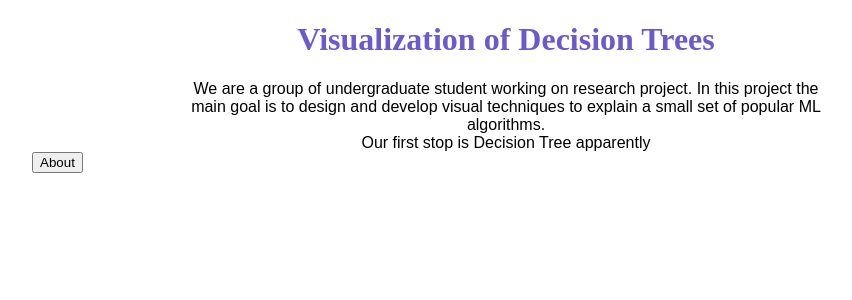
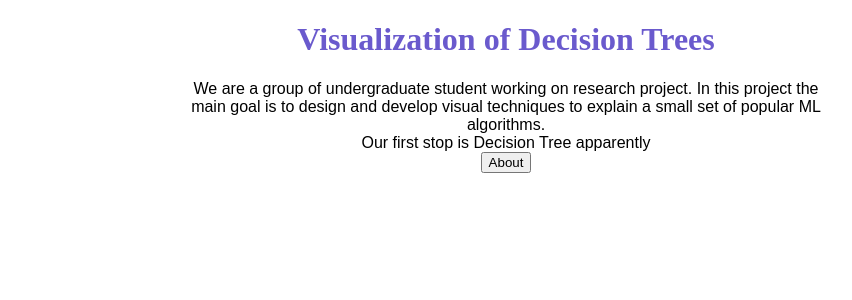
Before and after one commit to SBNC-Bavlab/bokeh-decision-tree, a Flask app: page / in a window 1280 px wide. Shown: the top 300 px of the page, without its empty margins (134-986 px from the left). Run offline with Flask 2, Linux system fonts and the light colour scheme; parts of the project's set-up code (start-up, migrations or seed data) failed here and were passed over.

Commit message:
center button and bokeh

```diff
--- a/templates/index.html
+++ b/templates/index.html
@@ -7,12 +7,14 @@
 </head>
 
 <body>
-  <div style="width: 75%; margin: 0 auto;">
+  <div style="width: 100%; position: relative; margin: 0 auto;">
     <h1 style="color:slateblue; text-align:center;" >Visualization of Decision Trees</h1>
     <div style="margin-left: auto; margin-right: auto; width: 40em; font-family: Arial; text-align: center" >We are a group of undergraduate student working on research project. In this project the main goal is to design and develop visual techniques to explain a small set of popular ML algorithms.
     <br>Our first stop is Decision Tree apparently</div>
-    <button onclick="hide()" style="alignment: left">About</button>
-    <div id="Bokeh" style="display: block; margin-left: auto; margin-right: auto">{{ script|safe }}</div>
+    <div class="button" align="center">
+      <button onclick="hide()" style="alignment: left">About</button>
+    </div>
+    <div align="center" id="Bokeh" style="display: block; margin-left: auto; margin-right: auto">{{ script|safe }}</div>
 
     <div id="About" style="text-align:center; margin-left: auto; margin-right: auto; display: none">
         <h2 style="color:dimgrey; text-align:center" >About</h2>
```
